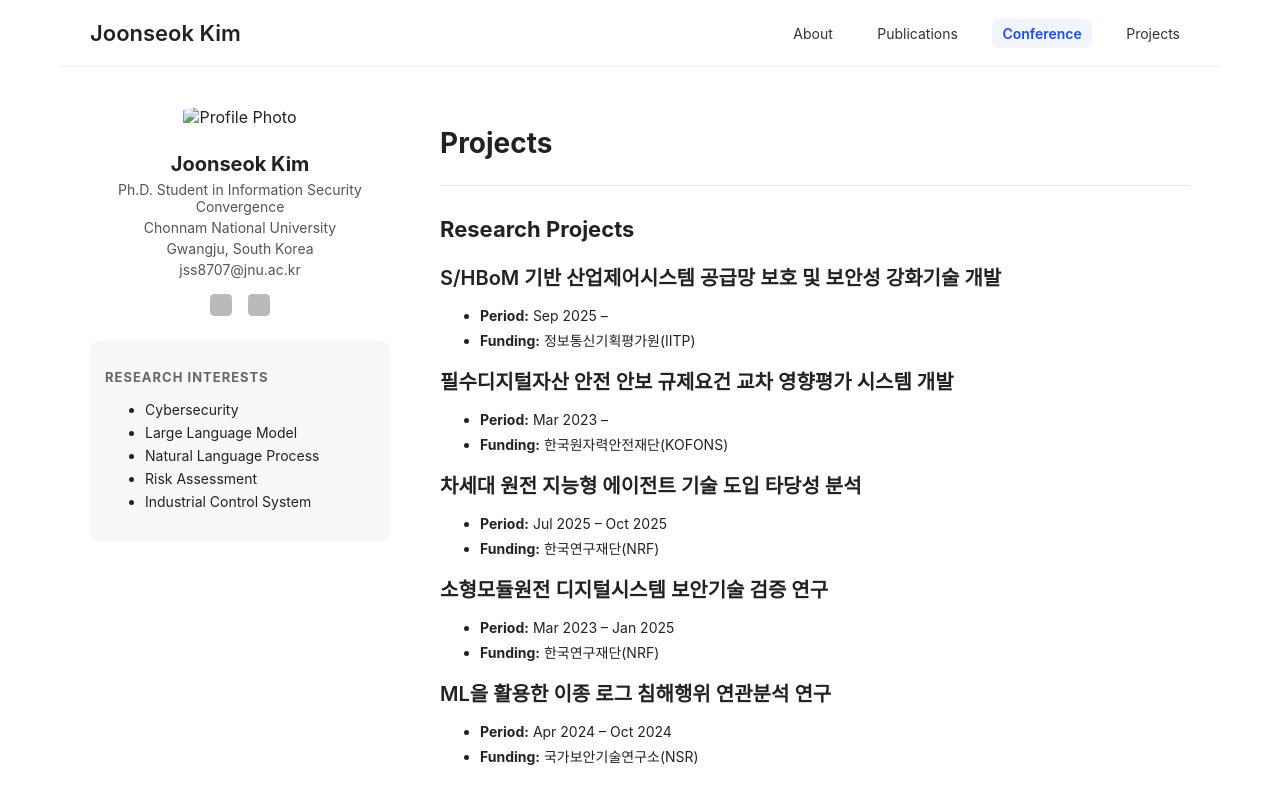
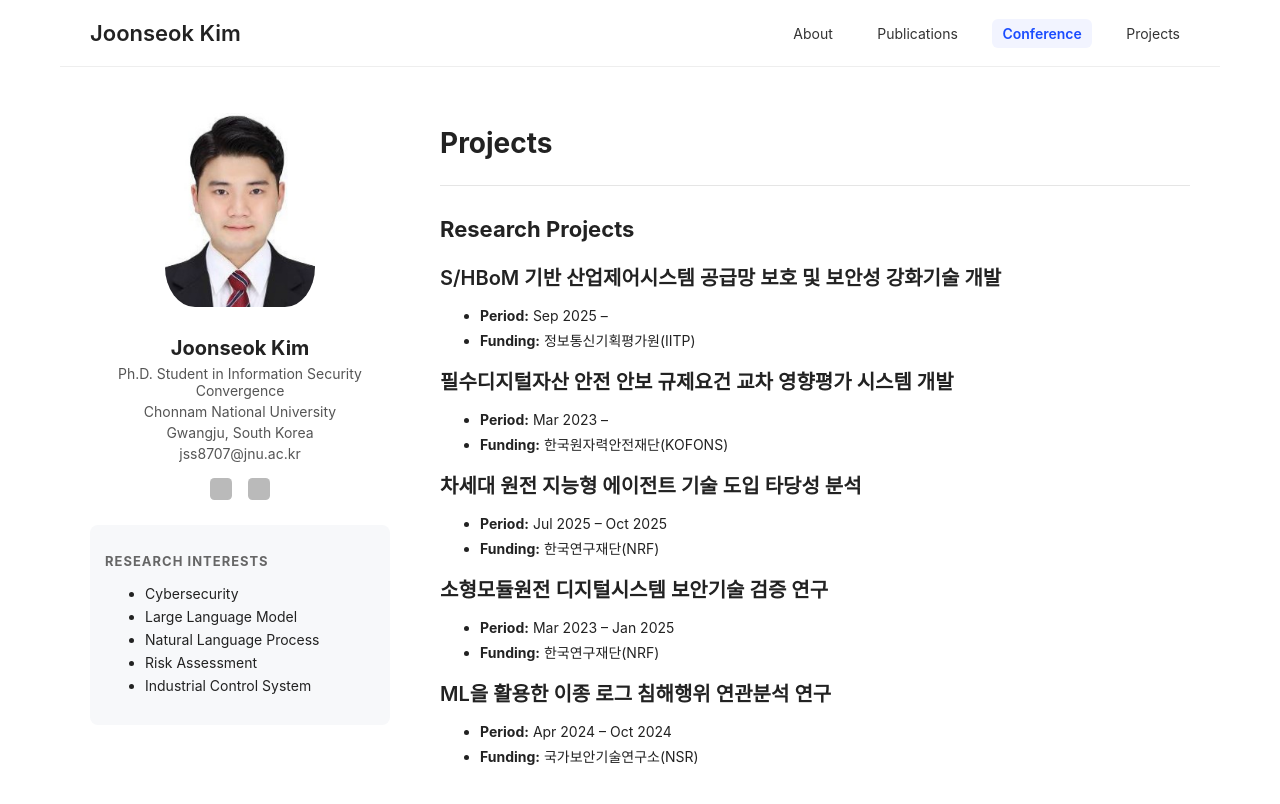
Before and after one commit to joonseok-ssrc/joonseok.github.io, a plain HTML site: page project.html in a window 1280 px wide. Drawn offline with Linux system fonts and the light colour scheme; grey boxes are pictures that could not be loaded.

Commit message:
Update project.html

```diff
--- a/project.html
+++ b/project.html
@@ -179,7 +179,7 @@
 
   <!-- Sidebar -->
   <aside class="profile">
-    <img src="profile.jpg" alt="Profile Photo" />
+    <img src="profilee.jpg" alt="Profile Photo" />
 
     <h2>Joonseok Kim</h2>
     <p>Ph.D. Student in Information Security Convergence</p>
```
